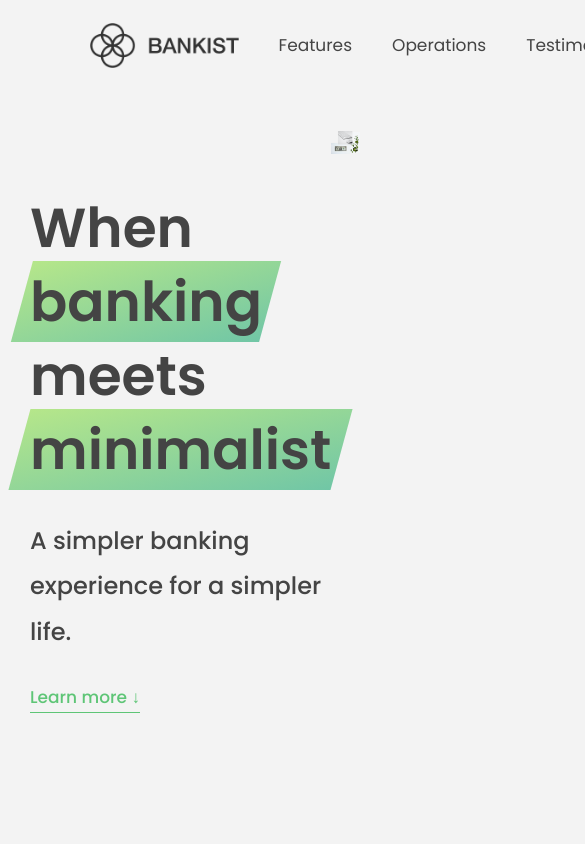
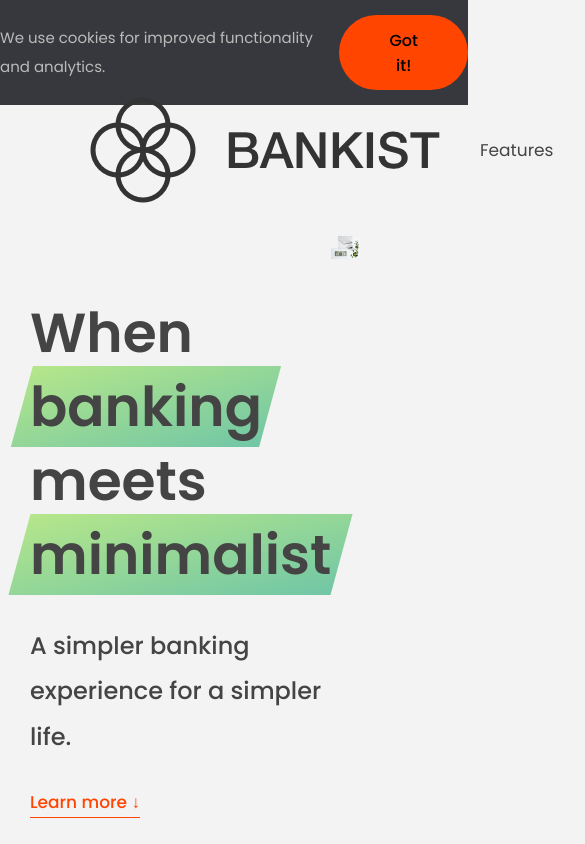
Before and after one commit to sp863/Learn_Javascript, a plain HTML site: page 13-Advanced-DOM/index.html in a window 390 px wide. Shown: the top 844 px of the page, 585 px wide, since content can reach past the window. Drawn offline with Linux system fonts and the light colour scheme.

Commit message:
js13-187 : dom

```diff
--- a/13-Advanced-DOM/index.html
+++ b/13-Advanced-DOM/index.html
@@ -21,6 +21,8 @@
           alt="Bankist logo"
           class="nav__logo"
           id="logo"
+          designer="Scott"
+          data-version-number="3.0"
         />
         <ul class="nav__links">
           <li class="nav__item">
@@ -140,7 +142,10 @@
       <div class="operations">
         <div class="operations__tab-container">
           <button
-            class="btn operations__tab operations__tab--1 operations__tab--active"
+            class="
+              btn
+              operations__tab operations__tab--1 operations__tab--active
+            "
             data-tab="1"
           >
             <span>01</span>Instant Transfers
@@ -153,7 +158,11 @@
           </button>
         </div>
         <div
-          class="operations__content operations__content--1 operations__content--active"
+          class="
+            operations__content
+            operations__content--1
+            operations__content--active
+          "
         >
           <div class="operations__icon operations__icon--1">
             <svg>
--- a/13-Advanced-DOM/script.js
+++ b/13-Advanced-DOM/script.js
@@ -1,31 +1,85 @@
-'use strict';
+"use strict";
 
-///////////////////////////////////////
-// Modal window
+// Selecting elements
+console.log(document.documentElement); //entire HTML
+console.log(document.head);
+console.log(document.body); // no need for selectors
 
-const modal = document.querySelector('.modal');
-const overlay = document.querySelector('.overlay');
-const btnCloseModal = document.querySelector('.btn--close-modal');
-const btnsOpenModal = document.querySelectorAll('.btn--show-modal');
+const header = document.querySelector(".header");
+const allSections = document.querySelectorAll(".section");
+console.log(allSections);
 
-const openModal = function () {
-  modal.classList.remove('hidden');
-  overlay.classList.remove('hidden');
-};
+document.getElementById("section--1");
+document.getElementsByTagName("button");
 
-const closeModal = function () {
-  modal.classList.add('hidden');
-  overlay.classList.add('hidden');
-};
+console.log(document.getElementsByClassName("btn"));
 
-for (let i = 0; i < btnsOpenModal.length; i++)
-  btnsOpenModal[i].addEventListener('click', openModal);
+// Creating and inserting elements
+// .insertAdjacentHTML -> convenient
+const message = document.createElement("div"); //object that represents DOM element
+message.classList.add("cookie-message");
+// message.textContent = "We use cookies for improved functionality and analytics";
+message.innerHTML =
+  "We use cookies for improved functionality and analytics. <button class='btn btn--close-cookie'>Got it! </button>";
 
-btnCloseModal.addEventListener('click', closeModal);
-overlay.addEventListener('click', closeModal);
+// header.prepend(message); //first child of the header element
+header.append(message); //last child of the header element -> moved the element from prepend to last child
+// header.append(message.cloneNode(true)); //copying
 
-document.addEventListener('keydown', function (e) {
-  if (e.key === 'Escape' && !modal.classList.contains('hidden')) {
-    closeModal();
-  }
-});
+header.before(message);
+// header.after(message);
+
+// Delete elements
+document
+  .querySelector(".btn--close-cookie")
+  .addEventListener("click", function () {
+    message.remove();
+  });
+
+//Styles
+message.style.backgroundColor = "#37383d";
+message.style.width = "120%"; //inline styles
+
+console.log(message.style.color);
+console.log(message.style.backgroundColor); //inline style so you can see it on the console
+console.log(getComputedStyle(message).color);
+console.log(getComputedStyle(message).height);
+
+message.style.height =
+  Number.parseFloat(getComputedStyle(message).height, 10) + 30 + "px";
+
+// if you can change sth on the css file you can do it on JS too
+
+document.documentElement.style.setProperty("--color-primary", "orangered");
+
+// Attributes
+const logo = document.querySelector(".nav__logo");
+//can only read standard property
+console.log(logo.alt);
+console.log(logo.className);
+
+logo.alt = "Beautiful minilist logo";
+
+// Non-standard
+console.log(logo.designer);
+console.log(logo.getAttribute("designer"));
+logo.setAttribute("company", "Bankist");
+
+console.log(logo.src); //absolute URL different from folder URL
+console.log(logo.getAttribute("src")); //reltive URL
+
+const link = document.querySelector(".nav__link--btn");
+console.log(link.href);
+console.log(link.getAttribute("href"));
+
+// Data attributes
+console.log(logo.dataset.versionNumber); //always stored in the dataset object, storing data in the user interface -> HTML code
+
+// Classes
+logo.classList.add("c", "j");
+logo.classList.remove("c");
+logo.classList.toggle("c");
+logo.classList.contains("c"); // not includes
+
+// shouldn't use this
+logo.className = "jonas";
```
